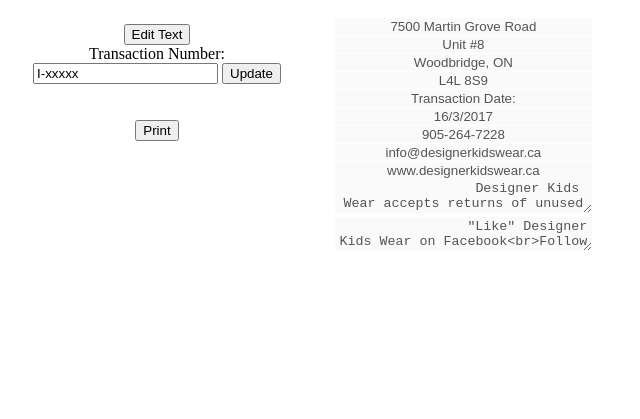
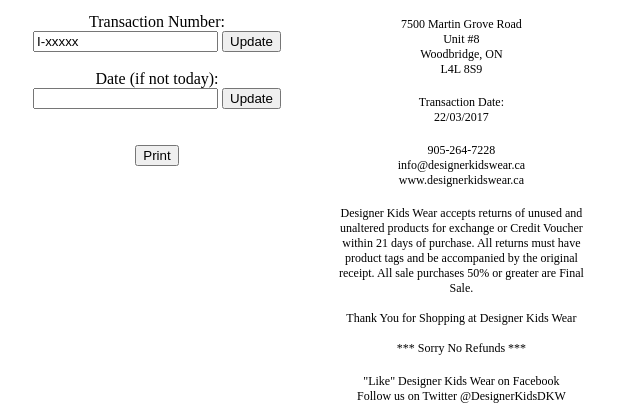
Before and after one commit to jeremiahxy/receipt-print, a plain HTML site: page index.html in a window 1280 px wide. Shown: the part 58-477 px from the top of the page, without its empty margins (0-640 px from the left). Drawn offline with nearby package versions, Linux system fonts and the light colour scheme.

Commit message:
beta with no dynamic section updates

```diff
--- a/index.html
+++ b/index.html
@@ -17,8 +17,8 @@
             text-align: center;
         }
 
-        #btnEdit {
-            margin-top: 30%;
+        #actions {
+            padding-top: 5%;
         }
 
         #holder{
@@ -70,10 +70,15 @@
 
 <body>
     <div id="actions">
-        <input id="btnEdit" type="submit" value="Edit Text" onclick="editFields();" />
         <form action="javascript:editTransactionNumber();">
             Transaction Number:<br>
             <input id="transactionNumber" type="text" name="transactionNumber" value="I-xxxxx">
+            <input type="submit" value="Update">
+        </form>
+        <br>
+        <form action="javascript:editDate();">
+            Date (if not today):<br>
+            <input id="dateInput" type="text" name="dateInput" value="">
             <input type="submit" value="Update">
         </form>
         <br><br>
@@ -83,54 +88,111 @@
 
     <div id="holder">
         <div id="printArea" class="printable">
-            <h2 class="topHeader">Designer Kids Wear</h2>
-            <input id="line1" class="editFields disabledInput" value="7500 Martin Grove Road" disabled>
-            <input id="line2" class="editFields disabledInput" value="Unit #8" disabled>
-            <input id="line3" class="editFields disabledInput" value="Woodbridge, ON" disabled>
-            <input id="line4" class="editFields disabledInput" value="L4L 8S9" disabled>
+            <h2 id="topHeader">
+                <!-- Change the top header here -->
+                Designer Kids Wear
+                <!-- Change the top header here -->
+            </h2>
+            <p id="line1">
+                <!-- Change address line 1 here -->
+                7500 Martin Grove Road
+                <!-- Change address line 1 here -->
+            </p>
+            <p id="line2">
+                <!-- Change address line 2 here -->
+                Unit #8
+                <!-- Change address line 2 here -->
+            </p>
+            <p id="line3">
+                <!-- Change address line 3 here -->
+                Woodbridge, ON
+                <!-- Change address line 3 here -->
+            </p>
+            <p id="line4">
+                <!-- Change address line 4 here -->
+                L4L 8S9
+                <!-- Change address line 4 here -->
+            </p>
             <br>
-            <input class="editFields disabledInput" value="Transaction Date:" disabled>
-            <input id="date" class="editFields disabledInput" value="16/3/2017" disabled>
+            <p>Transaction Date:</p>
+            <p id="date"></p>
             <br>
-            <input id="info1" class="editFields disabledInput" value="905-264-7228" disabled>
-            <input id="info2" class="editFields disabledInput" value="info@designerkidswear.ca" disabled>
-            <input id="info3" class="editFields disabledInput" value="www.designerkidswear.ca" disabled>
+            <p id="info1">
+                <!-- Change the phone number text here -->
+                905-264-7228
+                <!-- Change the phone number text here -->
+            </p>
+            <p id="info2">
+                <!-- Change the email text here -->
+                info@designerkidswear.ca
+                <!-- Change the email text here -->
+            </p>
+            <p id="info3">
+                <!-- Change the website text here -->
+                www.designerkidswear.ca
+                <!-- Change the website text here -->
+            </p>
             <br>
-            <textarea id="return" class="editFields disabledInput" disabled>
-                Designer Kids Wear accepts returns of unused and unaltered products for exchange or Credit Voucher within 21 days of purchase. All returns must have product tags and be accompanied by the original receipt. All sale purchases 50% or greater are Final Sale.<br><br>Thank You for Shopping at Designer Kids Wear<br><br>*** Sorry No Refunds ***
-            </textarea>
-            <textarea id="social" class="editFields disabledInput" disabled>
-                "Like" Designer Kids Wear on Facebook<br>Follow us on Twitter @DesignerKidsDKW
-            </textarea>
+            <p id="return">
+                <!-- Change the Return section text here -->
+                Designer Kids Wear accepts returns of unused and unaltered products for exchange or Credit Voucher within 21 days of purchase. All returns must have product tags and be accompanied by the original receipt. All sale purchases 50% or greater are Final Sale.
+                <br><br> <!-- Line Break with extra space within a paragraph tag -->
+                Thank You for Shopping at Designer Kids Wear
+                <br><br> <!-- Line Break with extra space within a paragraph tag -->
+                *** Sorry No Refunds ***
+                <!-- Change the Return section text here -->
+            </p>
+            <br>
+            <p id="social">
+                <!-- Change the Social Media section text here -->
+                "Like" Designer Kids Wear on Facebook
+                <br><!-- Line Break WITHOUT extra space within a paragraph tag -->
+                Follow us on Twitter @DesignerKidsDKW
+                <!-- Change the Social Media section text here -->
+            </p>
             <br>
             <span id="transactionId"></span>
             <br>
             <span id="transactionBarcode"></span>
+
         </div>
     </div>
 
     <script type="text/javascript">
+
+        function setDate() {
+            var today = new Date();
+            var dd = today.getDate();
+            var mm = today.getMonth()+1;
+            var yyyy = today.getFullYear();
+
+            if(dd<10) {
+                dd='0'+dd
+            }
+
+            if(mm<10) {
+                mm='0'+mm
+            }
+
+            today = dd+'/'+mm+'/'+yyyy;
+            document.getElementById('date').innerHTML = today;
+        }
+
+        function editDate() {
+            var dateInputCapture = document.getElementById('dateInput').value;
+            document.getElementById('date').innerHTML = dateInputCapture;
+        }
+
         function editTransactionNumber() {
             var transNum = document.getElementById('transactionNumber').value;
             document.getElementById('transactionId').innerHTML = '<p>'+transNum+'</p>';
             document.getElementById('transactionBarcode').innerHTML = transNum;
-//            alert('Transaction Number is: '+transNum);
         }
-        function editFields(){
-            var inputs = document.getElementsByClassName('editFields');
-            if (inputs[0].classList.contains('disabledInput')) {
-                for(var i = 0; i < inputs.length; i++) {
-                    inputs[i].classList.remove('disabledInput');
-                    inputs[i].disabled = false;
-                }
-            } else {
-                for(var i = 0; i < inputs.length; i++) {
-                    inputs[i].classList.add('disabledInput');
-                    inputs[i].disabled = true;
-                }
-            }
-//            alert('edit fields clicked');
-        }
+
+        document.addEventListener("DOMContentLoaded", function(event) {
+            setDate();
+        });
+
     </script>
 </body>
 </html>
```
